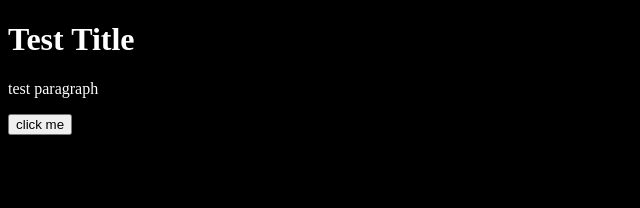
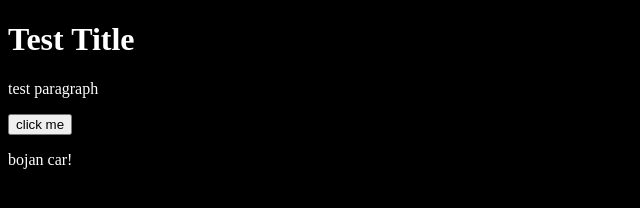
Before and after one commit to bojancalija/landing-page, a plain HTML site: page index.html in a window 1280 px wide. Shown: the full height of the page, 0-640 px from the left. Drawn offline with Linux system fonts and the light colour scheme.

Commit message:
div was added

```diff
--- a/index.html
+++ b/index.html
@@ -11,6 +11,9 @@
     <h1>Test Title</h1>
     <p>test paragraph</p>
     <button>click me</button>
+    <div>
+        <p>bojan car!</p>
+    </div>
 
     <script src="main.js"></script>
 </body>
```
